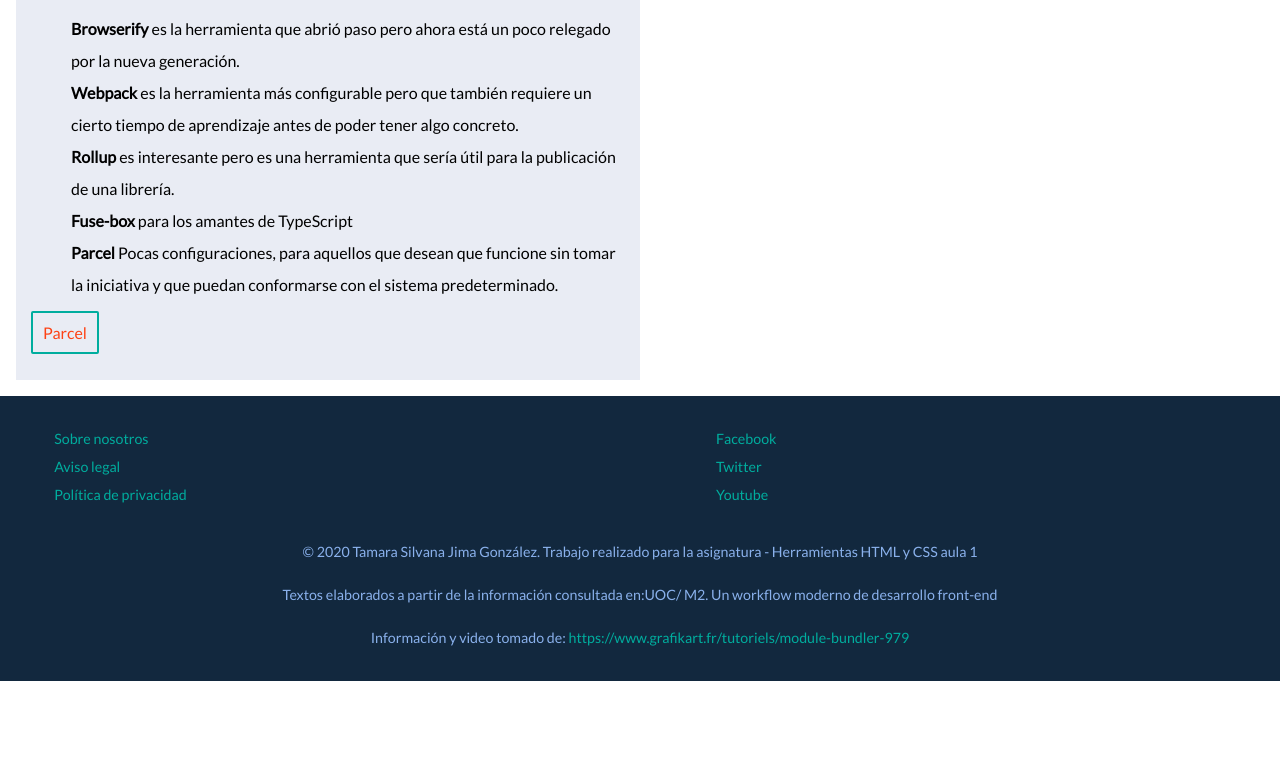
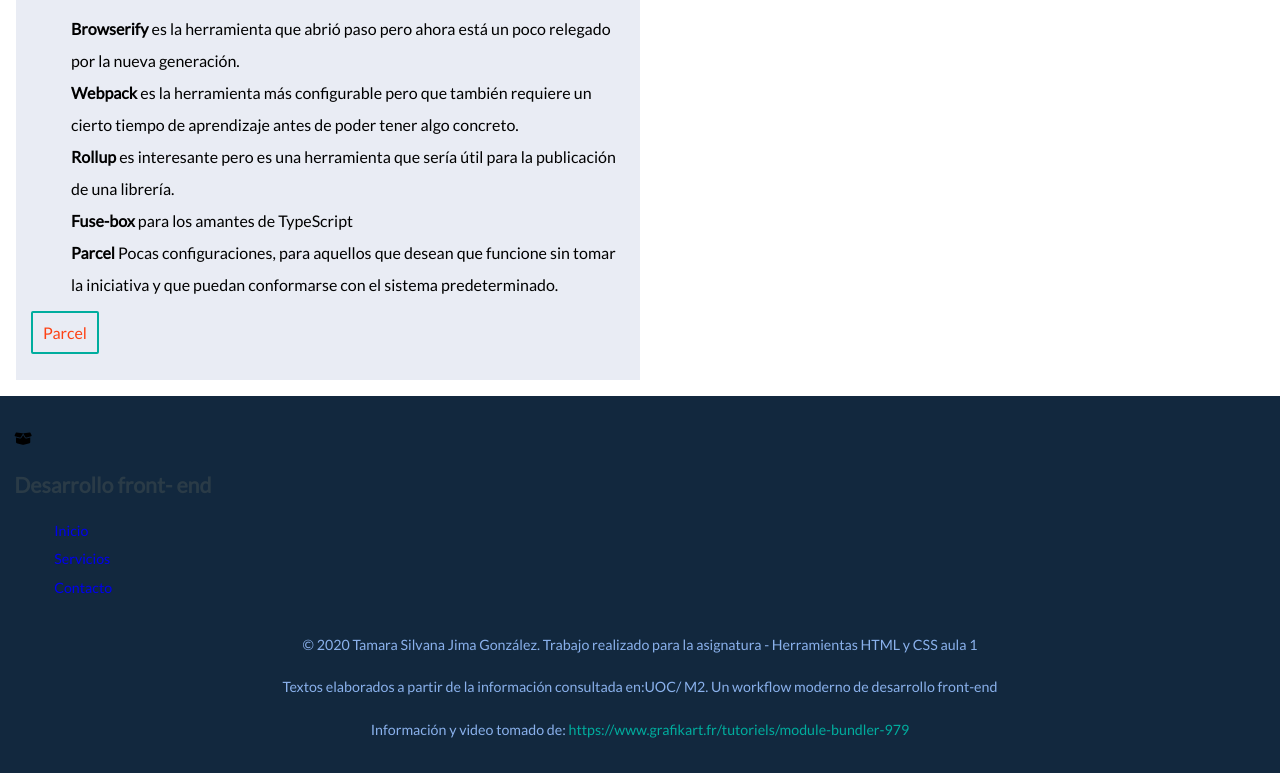
Before and after one commit to aramatj/Pec1.1_herramientas-html, a website built with Parcel: page Module Bundlers.html in a window 1280 px wide. Shown: the part 860-1633 px from the top of the page. Before the commit the page ends 1541 px from the top, so only its background shows below. Built offline with nearby package versions, Linux system fonts and the light colour scheme.

Commit message:
Update Module Bundlers.html

```diff
--- a/Module Bundlers.html
+++ b/Module Bundlers.html
@@ -3,9 +3,10 @@
 <head>
     <meta charset="UTF-8">
     <meta name="viewport" content="width=device-width, initial-scale=1.0">
+    <script src="https://kit.fontawesome.com/95b07c22d3.js" crossorigin="anonymous"></script>
     <link href='http://fonts.googleapis.com/css?family=Lato&subset=latin,latin-ext' rel='stylesheet' type='text/css'>
     <link rel="stylesheet" href="css/estilos.css">
-    <title>Module Bundlers</title>
+    <title>Module-Bundlers</title>
 </head>
 
 <body>
@@ -64,24 +65,19 @@
     </section>
 
     <footer class="pie-pag">
-        <div class="bloque_uno">
-            <ul>
-                <li><a href="">Sobre nosotros </a></li>
-                <li><a href="">Aviso legal </a></li>
-                <li><a href=""> Política de privacidad  </a></li>
+        <div class="contenedorPie" id="contenedorPie">
+            <p class="btn_abrir_footer" id="btn_abrir_footer">
+                <i class="fas fa-box-open"></i>
+            </p>
+            <h2 class="tituloFooter">Desarrollo front- end</h2>
+            <nav class="elementos_navFooter">
+                <ul>
+                    <li><a href="#">Inicio</a></li>
+                    <li><a href="#">Servicios</a></li>
+                    <li><a href="#">Contacto</a></li>
 
-            </ul>
-
-
-        </div>
-        <div class="bloque_dos">
-            <ul>
-                <li><a href="">Facebook</a></li>
-                <li><a href="">Twitter </a></li>
-                <li><a href="">Youtube</a></li>
-
-            </ul>
-
+                </ul>
+            </nav>
 
         </div>
 
@@ -95,9 +91,13 @@
 
     </footer>
 
-
-
     <script src="./index.js"></script>
+    <script>
+        const menu = document.getElementById('btn_abrir_footer');
+        menu.addEventListener("click", () => {
+            document.getElementById('contenedorPie').classList.toggle('active');
+        });
+    </script>
 
 </body>
 </html>
```
